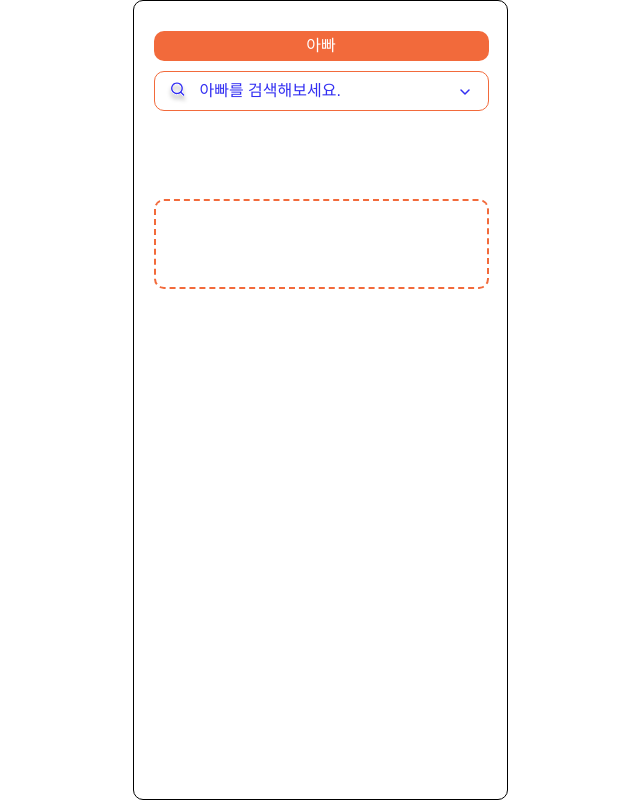
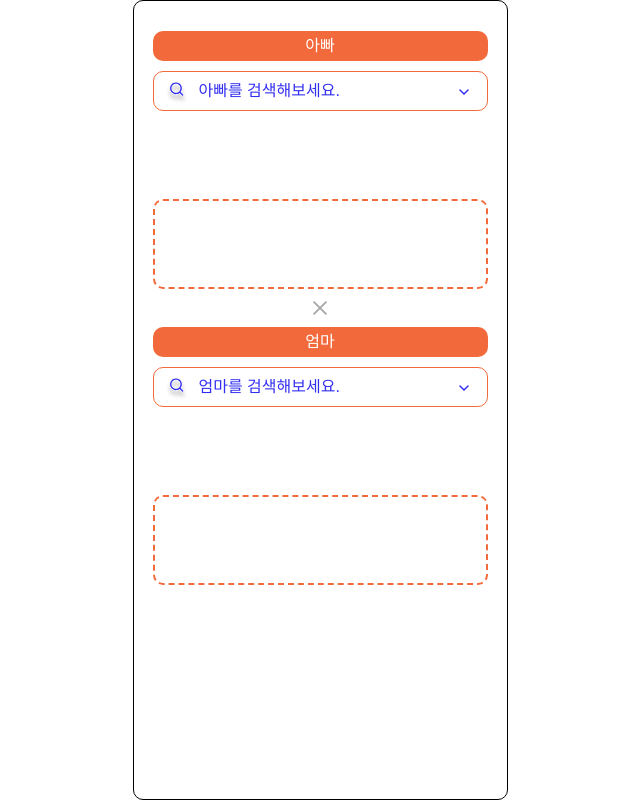
Before and after one commit to LIKELION4-MofMof/MofMof, a React (Create React App) app: page /fattail-calc in a window 1280 px wide. Shown: the whole page, without its empty margins (320-960 px from the left). Built offline with nearby package versions, Linux system fonts and the light colour scheme.

Commit message:
[feat] 아빠 도마뱀 입력 모프값 상태 끌어올리기 #22

```diff
--- a/src/components/morphCalc/MorphCalc.jsx
+++ b/src/components/morphCalc/MorphCalc.jsx
@@ -1,5 +1,8 @@
 import styled from 'styled-components';
 import MorphInputContainer from './morphInputContainer/MorphInputContainer';
+import { ReactComponent as Mate } from 'assets/icon/close.svg';
+import { useCallback, useState } from 'react';
+import SelectedBtn from 'components/morphCalc/morphInputContainer/SelectedBtn';
 
 const DivMorphCalc = styled.div`
   width: 375px;
@@ -9,12 +12,52 @@ const DivMorphCalc = styled.div`
   padding-top: 30px;
   padding-left: 20px;
   padding-right: 20px;
+  display: flex;
+  flex-flow: column nowrap;
+  align-items: center;
+  gap: 8px;
 `;
 
 const MorphCalc = () => {
+  const [FSelectedMorph, setFSelectedMorph] = useState([]);
+
+  // const [parentList1, setParentList1] = useState([]);
+  // const [parentList2, setParentList2] = useState([]);
+  const [result, setResult] = useState([]);
+
+  const insertFSelectedBox = useCallback(
+    (newSelectedMorph) => {
+      FSelectedMorph.length === 5
+        ? alert('모프 입력은 5개까지만 가능합니다.')
+        : FSelectedMorph.filter((morph) => morph.id === newSelectedMorph.id)
+            .length === 0
+        ? setFSelectedMorph(FSelectedMorph.concat(newSelectedMorph))
+        : alert('이미 선택한 모프입니다.');
+    },
+    [FSelectedMorph],
+  );
+  const removeFSelectedBox = useCallback(
+    (cancleMorph) => {
+      setFSelectedMorph(
+        FSelectedMorph.filter((morph) => morph.id !== cancleMorph.id),
+      );
+    },
+    [FSelectedMorph],
+  );
+
+  console.log(FSelectedMorph);
+
   return (
     <DivMorphCalc>
-      <MorphInputContainer title={'아빠'}></MorphInputContainer>
+      <MorphInputContainer title={'아빠'} insert={insertFSelectedBox}>
+        {FSelectedMorph.map((morph) => (
+          <li key={morph.id}>
+            <SelectedBtn morph={morph} remove={removeFSelectedBox} />
+          </li>
+        ))}
+      </MorphInputContainer>
+      <Mate />
+      <MorphInputContainer title={'엄마'}></MorphInputContainer>
     </DivMorphCalc>
   );
 };
--- a/src/components/morphCalc/morphInputContainer/MorphButton.jsx
+++ b/src/components/morphCalc/morphInputContainer/MorphButton.jsx
@@ -1,8 +1,8 @@
 import { Button } from './MorphInputContainer.styled';
 
-const MorphButton = ({ morph, insertSelectedBox }) => {
+const MorphButton = ({ morph, insert }) => {
   const selectMorph = () => {
-    insertSelectedBox(morph);
+    insert(morph);
   };
 
   return <Button onClick={selectMorph}>{morph.korName}</Button>;
--- a/src/components/morphCalc/morphInputContainer/MorphInputContainer.jsx
+++ b/src/components/morphCalc/morphInputContainer/MorphInputContainer.jsx
@@ -1,7 +1,6 @@
 import { useCallback, useEffect, useState } from 'react';
 import { ReactComponent as Search } from 'assets/icon/search.svg';
 import MorphListDropBox from './MorphListDropBox';
-import SelectedBtn from './SelectedBtn';
 import {
   InputTitle,
   InputWrapper,
@@ -53,28 +52,18 @@ const fattailMorph = [
   },
 ];
 
-const MorphInputContainer = ({ title }) => {
+const MorphInputContainer = ({ title, insert, children }) => {
   const [showDropBox, setShowDropBox] = useState(false);
   const [inputValue, setInputValue] = useState('');
   const [filterDropBox, setFilterDropbox] = useState(false);
   const [morphList, setMorphList] = useState([]);
-  const [selectedMorph, setSelectedMorph] = useState([]);
 
   const toggleMorphList = () => {
     setShowDropBox(!showDropBox);
   };
-  const changeInputValue = useCallback(
-    (e) => {
-      setInputValue(e.target.value);
-      // if (e.target.value !== '') {
-      //   const filterMorph = fattailMorph.filter((morph) =>
-      //     morph.korName.includes(inputValue),
-      //   );
-      // }
-      console.log(inputValue);
-    },
-    [inputValue],
-  );
+  const changeInputValue = useCallback((e) => {
+    setInputValue(e.target.value);
+  }, []);
   const showFilterDropBox = () => {
     if (inputValue === '') {
       setFilterDropbox(false);
@@ -87,20 +76,6 @@ const MorphInputContainer = ({ title }) => {
     }
   };
   useEffect(showFilterDropBox, [inputValue]);
-
-  const insertSelectedBox = (newSelectedMorph) => {
-    selectedMorph.length === 5
-      ? alert('모프 입력은 5개까지만 가능합니다.')
-      : selectedMorph.filter((morph) => morph.id === newSelectedMorph.id)
-          .length === 0
-      ? setSelectedMorph(selectedMorph.concat(newSelectedMorph))
-      : alert('이미 선택한 모프입니다.');
-  };
-  const removeSelectedBox = (cancleMorph) => {
-    setSelectedMorph(
-      selectedMorph.filter((morph) => morph.id !== cancleMorph.id),
-    );
-  };
 
   return (
     <section>
@@ -123,25 +98,12 @@ const MorphInputContainer = ({ title }) => {
         ></button>
       </InputWrapper>
       {showDropBox && (
-        <MorphListDropBox
-          morphList={fattailMorph}
-          insertSelectedBox={insertSelectedBox}
-        />
+        <MorphListDropBox morphList={fattailMorph} insert={insert} />
       )}
       {filterDropBox && (
-        <MorphListDropBox
-          morphList={morphList}
-          insertSelectedBox={insertSelectedBox}
-        />
+        <MorphListDropBox morphList={morphList} insert={insert} />
       )}
-      <SelectedBox>
-        {selectedMorph.map((morph) => (
-          <li key={morph.id}>
-            <SelectedBtn morph={morph} removeSelectedBox={removeSelectedBox} />
-          </li>
-        ))}
-      </SelectedBox>
-      <div>{inputValue}</div>
+      <SelectedBox>{children}</SelectedBox>
     </section>
   );
 };
--- a/src/components/morphCalc/morphInputContainer/MorphListDropBox.jsx
+++ b/src/components/morphCalc/morphInputContainer/MorphListDropBox.jsx
@@ -1,7 +1,7 @@
 import MorphButton from './MorphButton';
 import { ButtonUl } from './MorphInputContainer.styled';
 
-const MorphListDropBox = ({ morphList, insertSelectedBox }) => {
+const MorphListDropBox = ({ morphList, insert }) => {
   return (
     <ButtonUl>
       {morphList.length === 0 ? (
@@ -9,7 +9,7 @@ const MorphListDropBox = ({ morphList, insertSelectedBox }) => {
       ) : (
         morphList.map((morph) => (
           <li key={morph.id}>
-            <MorphButton morph={morph} insertSelectedBox={insertSelectedBox} />
+            <MorphButton morph={morph} insert={insert} />
           </li>
         ))
       )}
--- a/src/components/morphCalc/morphInputContainer/SelectedBtn.jsx
+++ b/src/components/morphCalc/morphInputContainer/SelectedBtn.jsx
@@ -3,9 +3,9 @@ import {
   SelectedBtnContainer,
 } from './MorphInputContainer.styled';
 
-const SelectedBtn = ({ morph, removeSelectedBox }) => {
+const SelectedBtn = ({ morph, remove }) => {
   const cancleSelected = () => {
-    removeSelectedBox(morph);
+    remove(morph);
   };
   return (
     <SelectedBtnContainer type={morph.type}>
```
